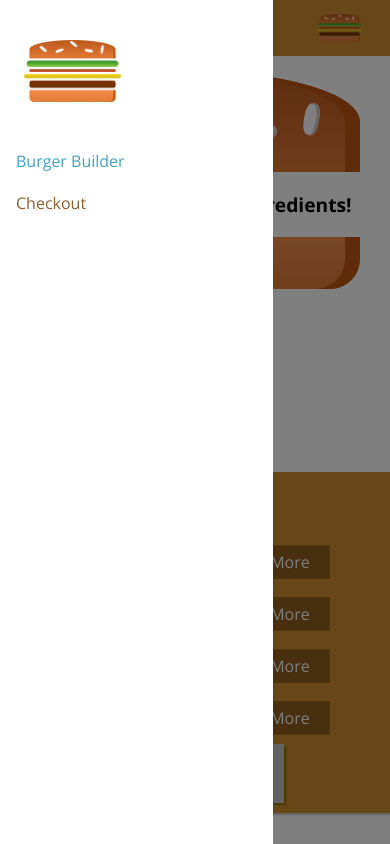
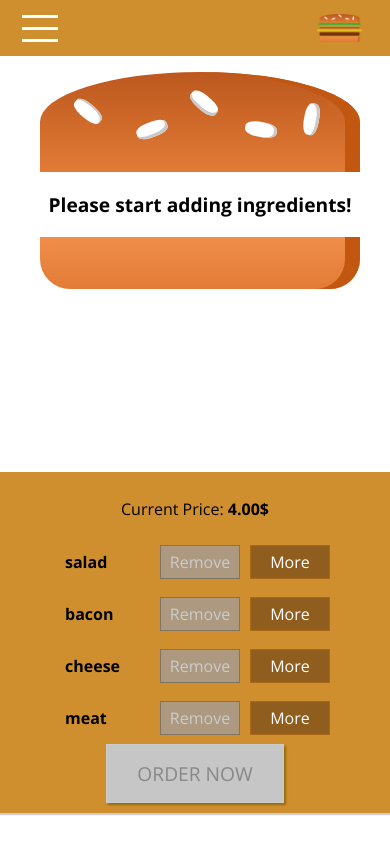
Before and after one commit to AdamAnsari/MyBurgerBuilder, a React app: page / in a window 390 px wide. Built offline with nearby package versions, Linux system fonts and the light colour scheme.

Commit message:
Adding a hamburger icon

```diff
--- a/src/components/Layout/Layout.js
+++ b/src/components/Layout/Layout.js
@@ -8,7 +8,7 @@
 class Layout extends Component {
 
 	state = {
-		showSideDrawer: true,
+		showSideDrawer: false,
 	}
 
 	sideDraweClosedHandler = () => {
--- a/src/components/Navigation/SideDrawer/DrawerToggle/DrawerToggle.js
+++ b/src/components/Navigation/SideDrawer/DrawerToggle/DrawerToggle.js
@@ -3,7 +3,11 @@
 
 const drawerToggle = (props) => {
 	return(
-		<div onClick={props.clicked} className={classes.Menu}>MENU</div>
+		<div onClick={props.clicked} className={classes.DrawerToggle}>
+			<div></div>
+			<div></div>
+			<div></div>
+		</div>
 	);
 }
 
--- a/src/components/Navigation/SideDrawer/DrawerToggle/DrawerToggle.module.css
+++ b/src/components/Navigation/SideDrawer/DrawerToggle/DrawerToggle.module.css
@@ -1,3 +1,23 @@
-.Menu {
-	cursor: pointer;
+.DrawerToggle {
+    width: 40px;
+    height: 100%;
+    display: flex;
+    flex-flow: column;
+    justify-content: space-around;
+    align-items: center;
+    padding: 10px 0;
+    box-sizing: border-box;
+    cursor: pointer;
 }
+
+.DrawerToggle div {
+    width: 90%;
+    height: 3px;
+    background-color: white;
+}
+
+@media (min-width: 586px) {
+    .DrawerToggle {
+        display: none;
+    }
+}
```
